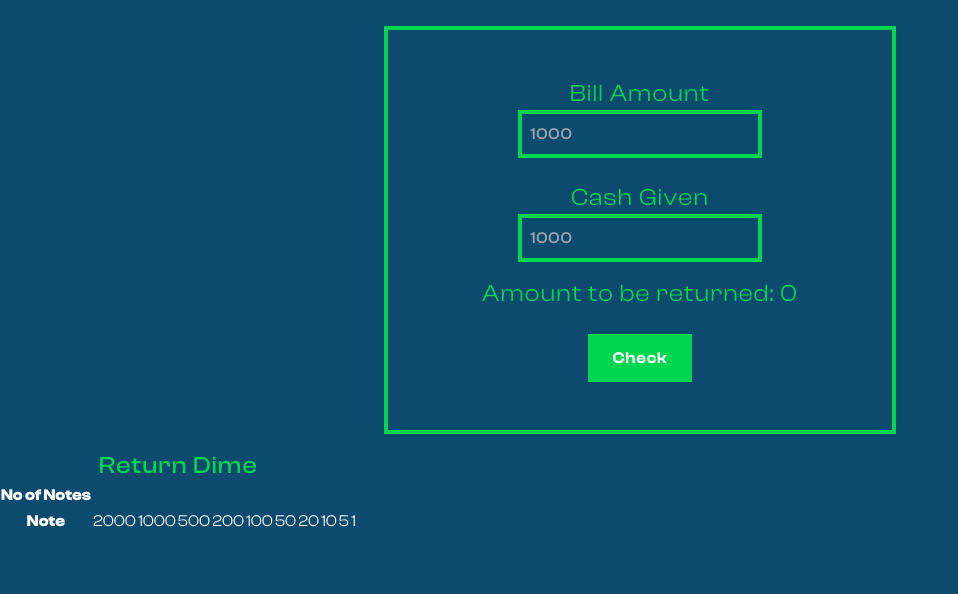
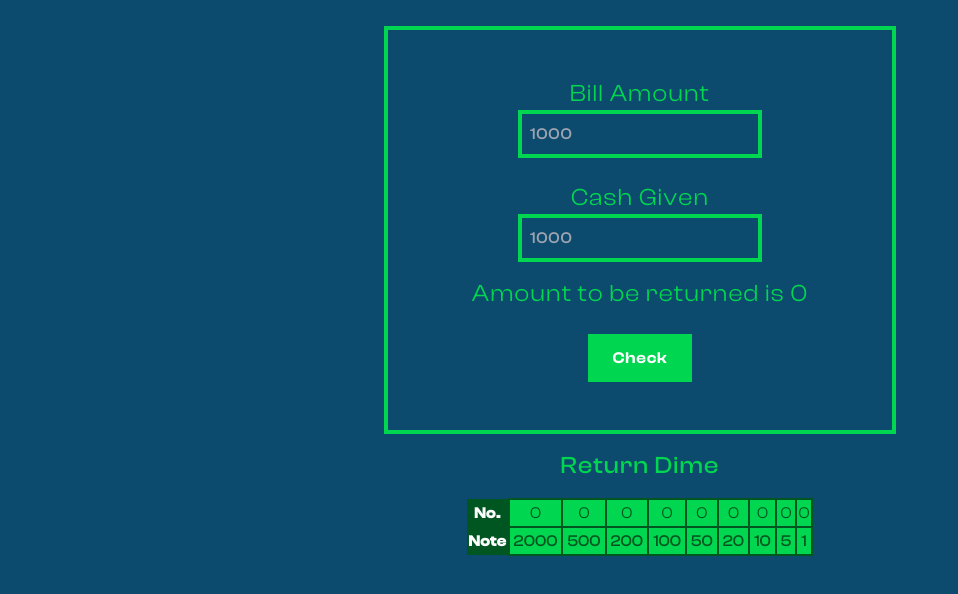
Before and after one commit to manrajsandhu23/Dime-Divider, a plain HTML site: page index.html in a window 1280 px wide. Both pictures are taken after a click on the button "Check". Shown: the part 78-672 px from the top of the page, without its empty margins (0-958 px from the left). Drawn offline with Linux system fonts and the light colour scheme.

Commit message:
feat Calculation

```diff
--- a/index.html
+++ b/index.html
@@ -53,35 +53,65 @@
     </div>
     <!-- Section 1 ends here  -->
     <div>
-        <div class="">
-            <table class="text-white ">
-                <caption class="text-2xl font-clash mt-4 font-medium text-center text-[#00d64f] tracking-wider ">Return
+        <div class="flex justify-center">
+            <table class=" text-white">
+                <caption class="text-2xl font-clash my-4 font-medium text-center text-[#00d64f] tracking-wider ">Return
                     Dime</caption>
-                <tr class="">
-                    <th>No of Notes</th>
-                    <td></td>
-                    <td></td>
-                    <td></td>
-                    <td></td>
-                    <td></td>
-                    <td></td>
-                    <td></td>
-                    <td></td>
-                    <td></td>
-                    <td></td>
+                <tr>
+                    <th class="bg-[#005620] ">No.</th>
+                    <td
+                        class="bg-[#00d64f] text-center text-[#005620] border-2 border-solid border-[#005620] noOfNotesF">
+                    </td>
+                    <td
+                        class="bg-[#00d64f] text-center text-[#005620] border-2 border-solid border-[#005620] noOfNotesF">
+                    </td>
+                    <td
+                        class="bg-[#00d64f] text-center text-[#005620] border-2 border-solid border-[#005620] noOfNotesF">
+                    </td>
+                    <td
+                        class="bg-[#00d64f] text-center text-[#005620] border-2 border-solid border-[#005620] noOfNotesF">
+                    </td>
+                    <td
+                        class="bg-[#00d64f] text-center text-[#005620] border-2 border-solid border-[#005620] noOfNotesF">
+                    </td>
+                    <td
+                        class="bg-[#00d64f] text-center text-[#005620] border-2 border-solid border-[#005620] noOfNotesF">
+                    </td>
+                    <td
+                        class="bg-[#00d64f] text-center text-[#005620] border-2 border-solid border-[#005620] noOfNotesF">
+                    </td>
+                    <td
+                        class="bg-[#00d64f] text-center text-[#005620] border-2 border-solid border-[#005620] noOfNotesF">
+                    </td>
+                    <td
+                        class="bg-[#00d64f] text-center text-[#005620] border-2 border-solid border-[#005620] noOfNotesF">
+                    </td>
                 </tr>
                 <tr>
-                    <th>Note</th>
-                    <td>2000</td>
-                    <td>1000</td>
-                    <td>500</td>
-                    <td>200</td>
-                    <td>100</td>
-                    <td>50</td>
-                    <td>20</td>
-                    <td>10</td>
-                    <td>5</td>
-                    <td>1</td>
+                    <th class="bg-[#005620] text-left">Note</th>
+                    <td class="bg-[#00d64f] text-[#005620] font-medium border-2 border-solid border-[#005620]  px-1 ">
+                        2000
+                    </td>
+                    <td class="bg-[#00d64f] text-[#005620] font-medium border-2 border-solid border-[#005620] px-1 ">
+                        500
+                    </td>
+                    <td class="bg-[#00d64f] text-[#005620] font-medium border-2 border-solid border-[#005620] px-1   ">
+                        200
+                    </td>
+                    <td class="bg-[#00d64f] text-[#005620] font-medium border-2 border-solid border-[#005620]  px-1 ">
+                        100
+                    </td>
+                    <td class="bg-[#00d64f] text-[#005620] font-medium border-2 border-solid border-[#005620]   px-1">50
+                    </td>
+                    <td class="bg-[#00d64f] text-[#005620] font-medium border-2 border-solid border-[#005620] px-1   ">
+                        20
+                    </td>
+                    <td class="bg-[#00d64f] text-[#005620] font-medium border-2 border-solid border-[#005620]  px-1 ">10
+                    </td>
+                    <td class="bg-[#00d64f] text-[#005620] font-medium border-2 border-solid border-[#005620]  px-1 ">5
+                    </td>
+                    <td class="bg-[#00d64f] text-[#005620] font-medium border-2 border-solid border-[#005620] px-1  ">1
+                    </td>
                 </tr>
             </table>
         </div>
--- a/js/main.js
+++ b/js/main.js
@@ -2,24 +2,24 @@ const check = document.querySelector("#check");
 const cash = document.querySelector("#cash");
 const bill = document.querySelector("#bill");
 const output = document.querySelector("#output-text");
+const noOfNotes = document.querySelectorAll(".noOfNotesF");
+const availableNotes = [2000, 500, 200, 100, 50, 20, 10, 5, 1];
 
-console.log(output);
-const moneyBox = [2000, 1000, 500, 200, 100, 50, 20, 10, 5, 1];
-function cal() {
-  returnMoney();
+function inputValidator() {
+  let balAmount = cash.value - bill.value;
+  if (balAmount < 0) {
+    output.innerHTML = "Amount is Invalid ❌";
+  } else {
+    output.innerHTML = "Amount to be returned is " + balAmount;
+  }
+  notesToBeReturned(balAmount);
+}
+function notesToBeReturned(balAmount) {
+  for (let i = 0; i < availableNotes.length; i++) {
+    let numberOfNotes = Math.trunc(balAmount / availableNotes[i]);
+    balAmount = balAmount % availableNotes[i];
+    noOfNotes[i].innerText = numberOfNotes;
+  }
 }
 
-function returnMoney() {
-  let returnAmount = cash.value - bill.value;
-  if (returnAmount < 0) {
-    // output.classList.add("block");
-    output.innerHTML = "Amount is Invalid ❌";
-    console.log("Amount is Invalid");
-  } else {
-    output.innerHTML = "Amount to be returned: " + returnAmount;
-  }
-  noteFinder();
-  function noteFinder() {}
-}
-
-check.addEventListener("click", cal);
+check.addEventListener("click", inputValidator);
```
Also changed, not shown: css/style.css.
